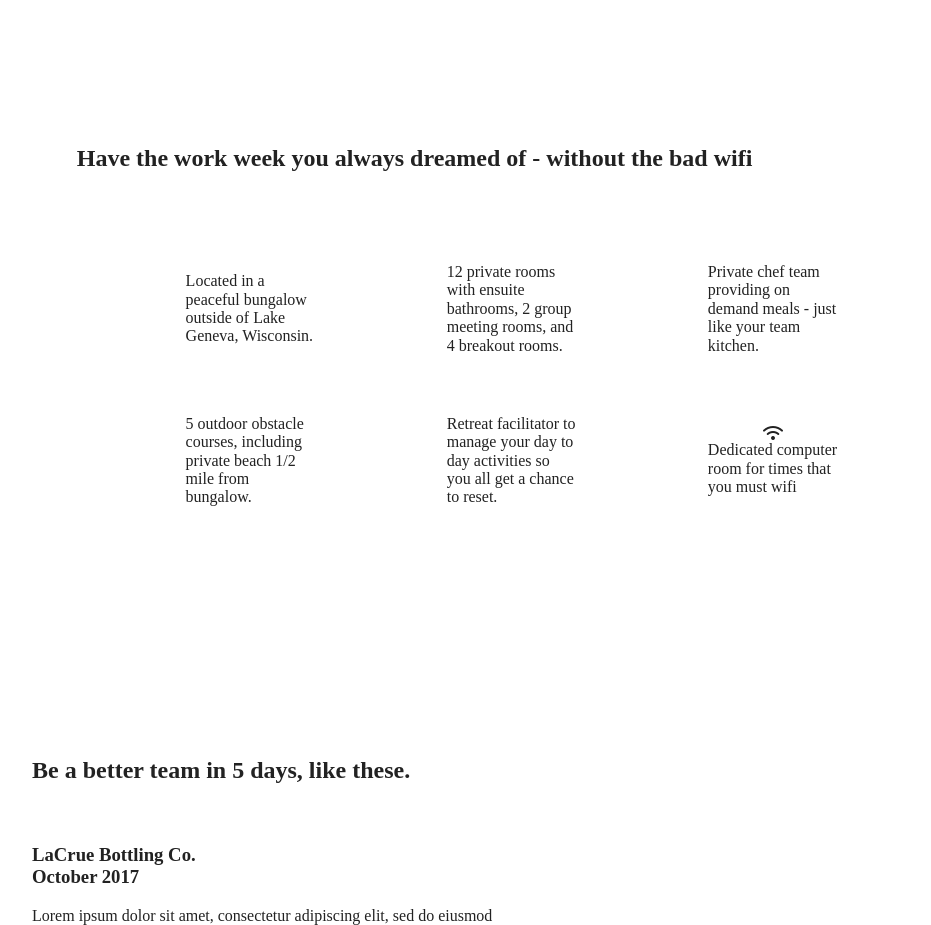
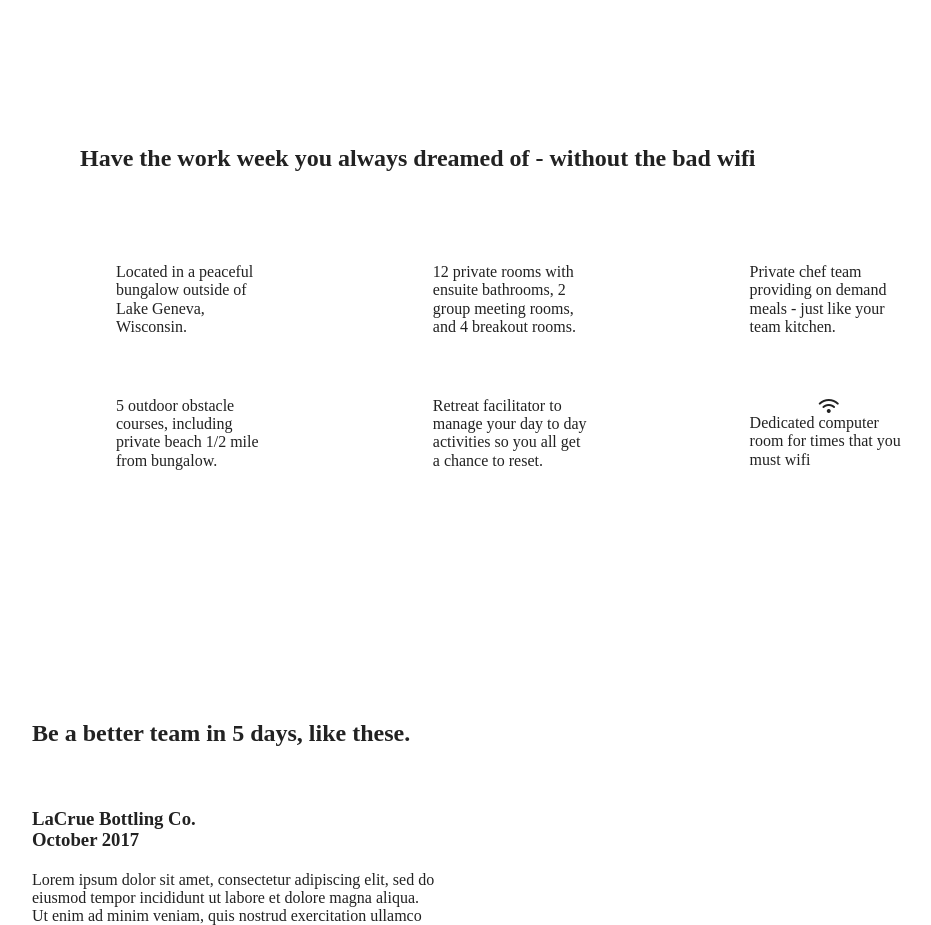
Before and after one commit to jbshmaeff/unplugged-retreat, a website built with Parcel: page index.html in a window 1280 px wide. Shown: the part 900-1825 px from the top of the page, without its empty margins (128-1059 px from the left). Built offline with nearby package versions, Linux system fonts and the light colour scheme.

Commit message:
cleaned up desktop css to solution code

```diff
--- a/css/main.css
+++ b/css/main.css
@@ -677,29 +677,27 @@ aside .content-wrapper .form {
 
 /***Features***/
 
-.features .content-wrapper {
-  display: flex;
-  justify-content: left;
-  width: 68%;
+
+.features h2 {
+  width: 90%;
 }
 
 .features article {
-  flex-basis: 30%;
+  flex-basis: 33%;
 }
 
-footer .footer-content {
-  width: 88%;
+/****Reviews****/
+
+.reviews article div {
+  width: 42%;
 }
 
 
 /*******ABOUT - DESKTOP*****************/
 
+
 .mission .content-wrapper h2 {
   width: 90%;
-}
-
-.mission-content p {
-  width: 40%;
 }
 
 .contact-section .content-wrapper {
@@ -712,11 +710,6 @@ footer .footer-content {
 .faq .content-wrapper {
   align-items: flex-start;
 }
-
-.faq-content {
-  flex-basis: 45%;
-}
-
 
 
 
```
